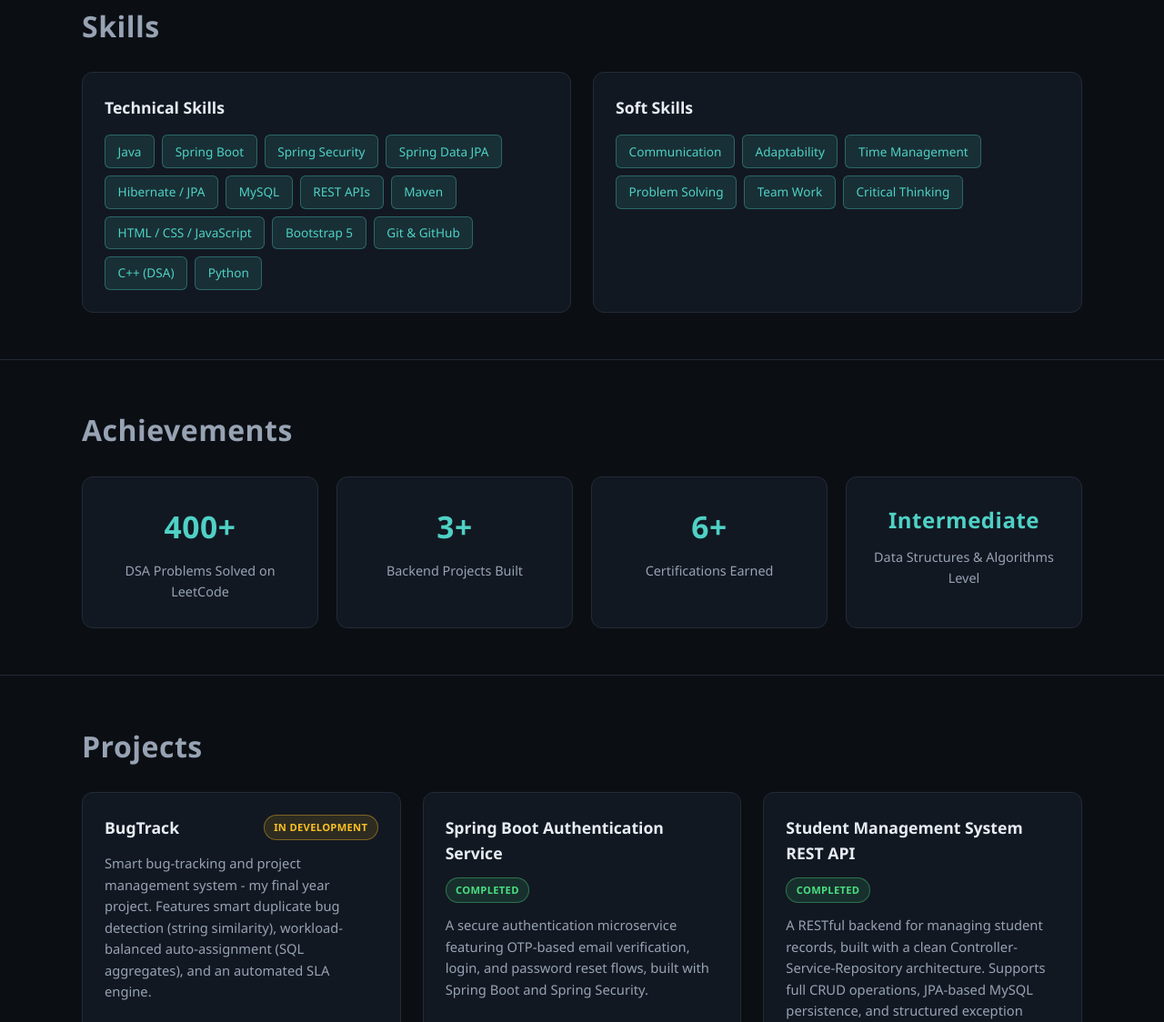
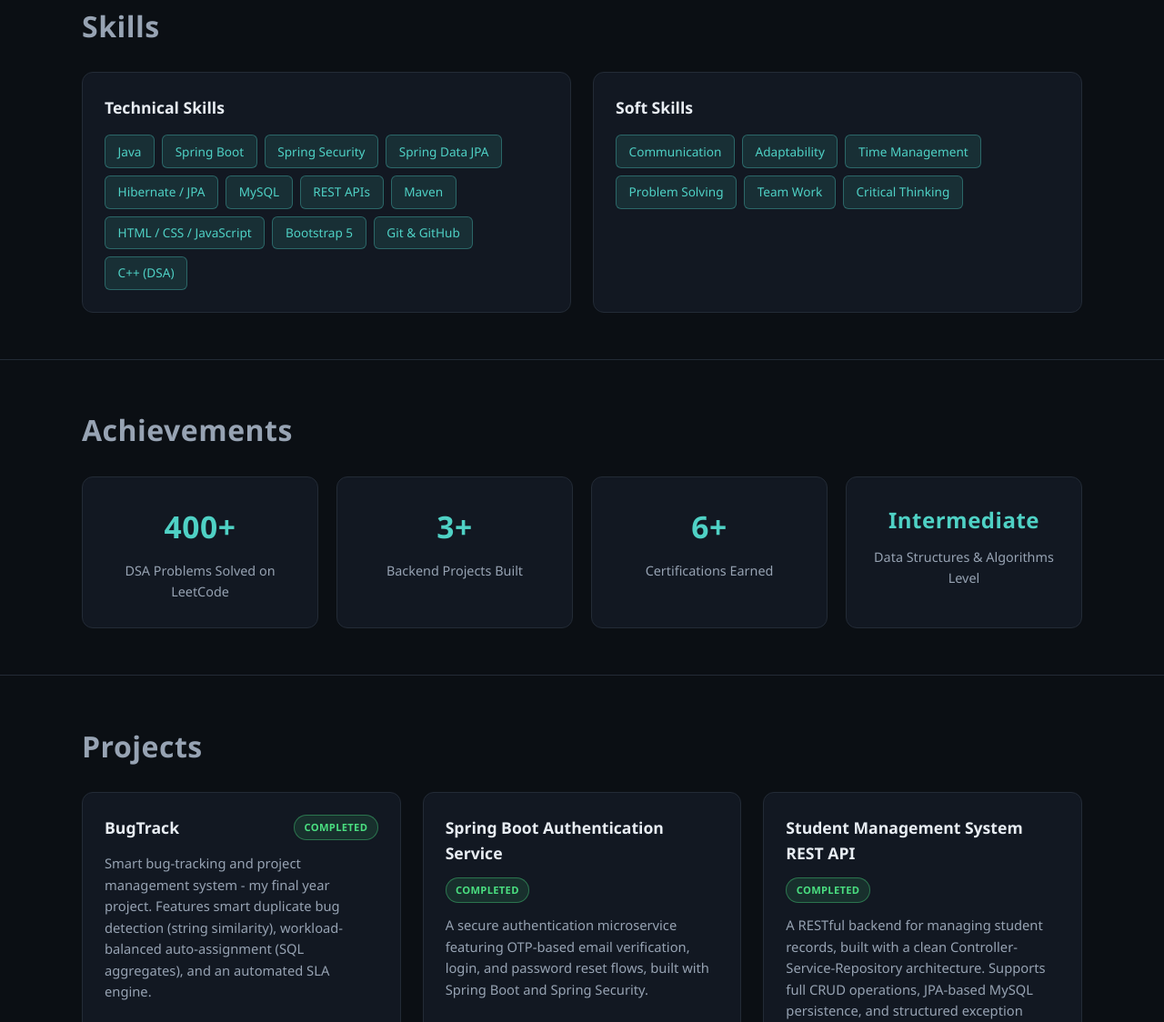
Before and after one commit to Roshan1351/My_Portfolio, a plain HTML site: page index.html in a window 1280 px wide. Shown: the part 1089-2213 px from the top of the page at 91% size. Drawn offline with Linux system fonts and the light colour scheme.

Commit message:
Update skills list and BugTrack project status
Removed Python from the skills list and updated BugTrack status to 'Completed'.

```diff
--- a/index.html
+++ b/index.html
@@ -99,7 +99,6 @@
                             <li>Bootstrap 5</li>
                             <li>Git &amp; GitHub</li>
                             <li>C++ (DSA)</li>
-                            <li>Python</li>
                         </ul>
                     </div>
                     <div class="skill-card">
@@ -149,7 +148,7 @@
                     <article class="project-card reveal">
                         <div class="project-head">
                             <h3>BugTrack</h3>
-                            <span class="status-badge in-progress">In Development</span>
+                            <span class="status-badge completed">Completed</span>
                         </div>
                         <p class="project-desc">Smart bug-tracking and project management system - my final year
                             project. Features smart duplicate bug detection (string similarity), workload-balanced
```
